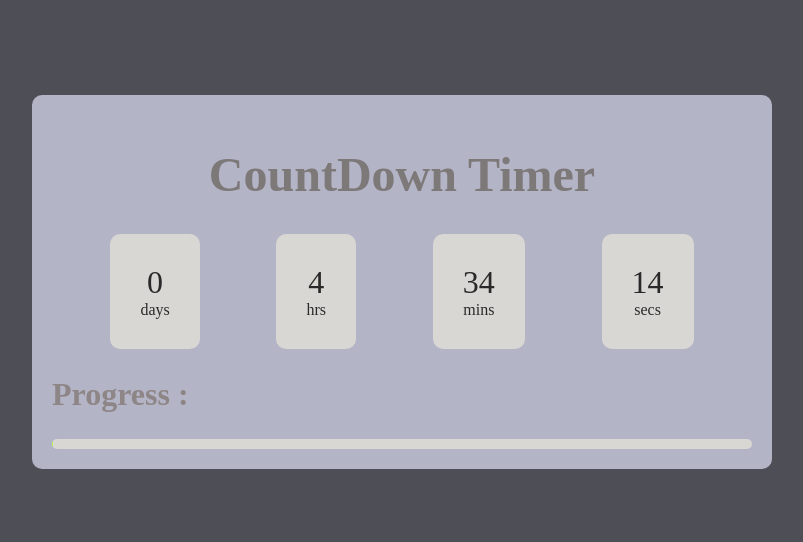
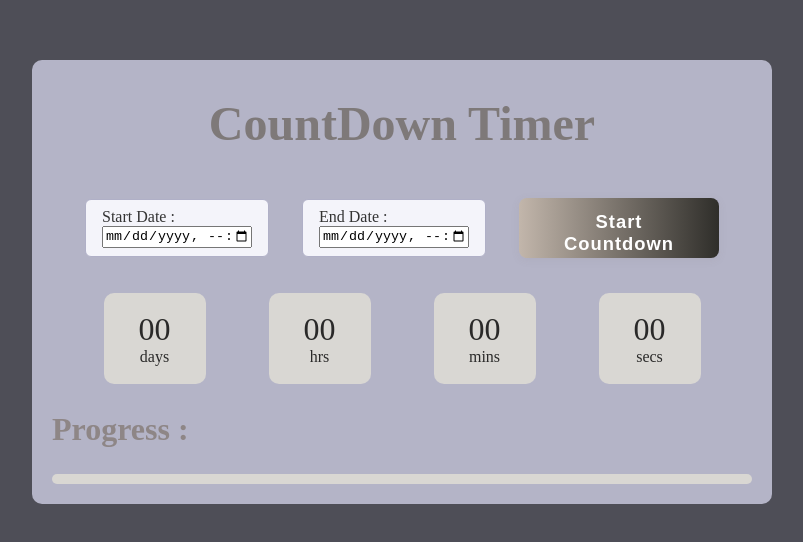
Before and after one commit to Piyushydv08/Projects, a plain HTML site: page CountDown Mini App/index.html in a window 1280 px wide. Shown: the part 118-660 px from the top of the page, without its empty margins (238-1041 px from the left). Drawn offline with Linux system fonts and the light colour scheme.

Commit message:
input from user added

```diff
--- a/CountDown Mini App/index.html
+++ b/CountDown Mini App/index.html
@@ -10,6 +10,12 @@
     <div class="container">
 
         <h1>CountDown Timer</h1>
+
+        <div id="input">
+            <p>Start Date : <input type="datetime-local" id="start-input"></p>
+            <p>End Date : <input type="datetime-local" id="end-input"></p>
+            <button id="start-btn">Start Countdown</button>
+        </div>
 
         <div id="countdown">
             <div>
@@ -33,7 +39,7 @@
         <h2>Progress : </h2>
 
         <div class="progress-container">
-            <div id="progress-bar"></div>
+            <div id="progress-bar" ></div>
         </div>
     </div>
 
--- a/CountDown Mini App/script.js
+++ b/CountDown Mini App/script.js
@@ -1,43 +1,53 @@
-const endDate = new Date("10 June, 2025 08:41:00").getTime();
-const startDate = new Date().getTime();
+let x;
 
+document.getElementById("start-btn").addEventListener("click", function() {
+    if (x) clearInterval(x);
 
-let x = setInterval(function updateTimer() {
+    const startInput = document.getElementById("start-input").value;
+    const endInput = document.getElementById("end-input").value;
+
+    if (!startInput || !endInput) {
+        alert("Please enter both start and end dates.");
+        return;
+    }
+
+    const startDate = new Date(startInput).getTime();
+    const endDate = new Date(endInput).getTime();
+
+    if (endDate <= startDate) {
+        alert("End date must be after start date.");
+        return;
+    }
+
+    x = setInterval(function updateTimer() {
         const now = new Date().getTime();
 
-    const distanceCovered = now-startDate;
-    const distancePending = endDate-now;
+        const distanceCovered = now - startDate;
+        const distancePending = endDate - now;
 
-    //calculate dast, hrs, mins, secs
         const oneDayInMillis = (24*60*60*1000);
         const oneHrsInMillis = (60*60*1000);
         const oneMinsInMillis = (60*1000);
         const oneSecsInMillis = (1000);
 
-    const days = Math.floor(distancePending / (oneDayInMillis));
+        const days = Math.floor(distancePending / oneDayInMillis);
+        const hrs = Math.floor((distancePending % oneDayInMillis) / oneHrsInMillis);
+        const mins = Math.floor((distancePending % oneHrsInMillis) / oneMinsInMillis);
+        const secs = Math.floor((distancePending % oneMinsInMillis) / oneSecsInMillis);
 
-    const hrs = Math.floor((distancePending % (oneDayInMillis)) / (oneHrsInMillis));
-
-    const mins = Math.floor((distancePending % (oneHrsInMillis)) / (oneMinsInMillis));
-
-    const secs = Math.floor((distancePending % (oneMinsInMillis)) / (oneSecsInMillis));
-
-    //populate in UI
         document.getElementById("days").innerHTML = days;
         document.getElementById("hrs").innerHTML = hrs;
         document.getElementById("mins").innerHTML = mins;
         document.getElementById("secs").innerHTML = secs;
 
-    //calculate width pecentage for progress bar
         const totalDistance = endDate - startDate;
-    const percentageDistance = (distanceCovered/totalDistance)*100;
+        const percentageDistance = (distanceCovered / totalDistance) * 100;
+        document.getElementById("progress-bar").style.width = (percentageDistance) + "%";
 
-    //set width for progress bar
-    document.getElementById("progress-bar").style.width = percentageDistance + "%";
-
-    if(percentageDistance < 0) {
+        if (distancePending <= 0) {
             clearInterval(x);
             document.getElementById("countdown").innerHTML = "EXPIRED";
             document.getElementById("progress-bar").style.width = "100%";
         }
     }, 1000);
+});
--- a/CountDown Mini App/style.css
+++ b/CountDown Mini App/style.css
@@ -18,7 +18,7 @@ body{
 }
 
 h1{
-    margin-top: 2rem;
+    margin-top: 1rem; /* Decreased from 2rem */
     margin-bottom: 2rem;
     display: flex;
     justify-content: center;
@@ -39,12 +39,14 @@ h2{
 
 #countdown div{
     text-align: center;
-    padding: 30px;
+    padding: 18px 16px; /* Decreased size */
     background-color: rgb(217, 215, 211);
     color: rgba(0, 0, 0, 0.808);
     border-radius: 10px;
     display: flex;
     flex-direction: column;
+    min-width: 70px;
+    margin: 0 6px;
 }
 
 span{
@@ -68,3 +70,52 @@ span{
     transition: width 1s ease-in-out;
 
 }
+
+
+
+#input button {
+    padding: 0.8rem 2rem;
+    background: linear-gradient(90deg, #c2b6ab 0%, #2f2e2a 100%);
+    color: #fff;
+    border: none;
+    border-radius: 8px;
+    font-size: 1.15rem;
+    cursor: pointer;
+    box-shadow: 0 2px 8px rgba(124,119,119,0.10);
+    transition: background 0.2s, transform 0.1s, color 0.2s;
+    font-weight: 600;
+    letter-spacing: 1px;
+    height: 60px;
+    width: 200px;
+}
+
+#input button:hover {
+    background: linear-gradient(90deg, #191717 0%, #bcbfc3b9 100%);
+    color: #222;
+    transform: translateY(-2px) scale(1.05);
+}
+
+#input{
+    display: flex;
+    justify-items: center;
+    align-items: center;
+    justify-content: space-evenly;
+}
+
+#input p{
+    font-size: larger;
+    color: rgba(124, 119, 119, 0.979);
+    padding: 0.5rem 1rem;
+    border: 1px solid #b0b0c7;
+    border-radius: 6px;
+    background: #f4f4fa;
+    color: #333;
+    font-size: 1rem;
+    transition: border 0.2s;
+    height: 40px;
+    width: 150px;
+    display: flex;
+    flex-direction: column;
+    justify-content: center;
+
+}
```
Lines whose indentation alone changed are shown as unchanged.
